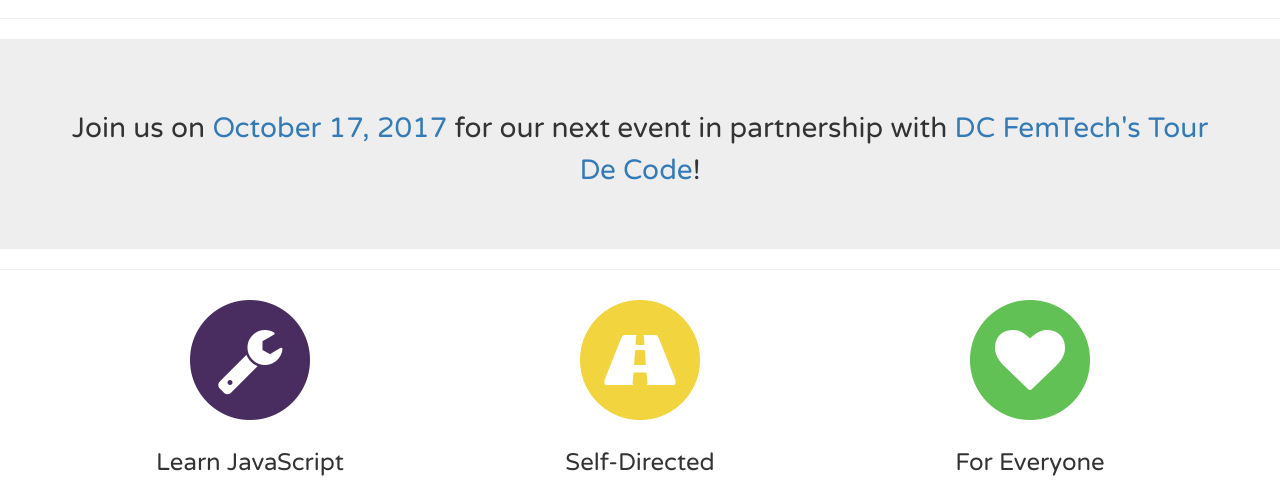
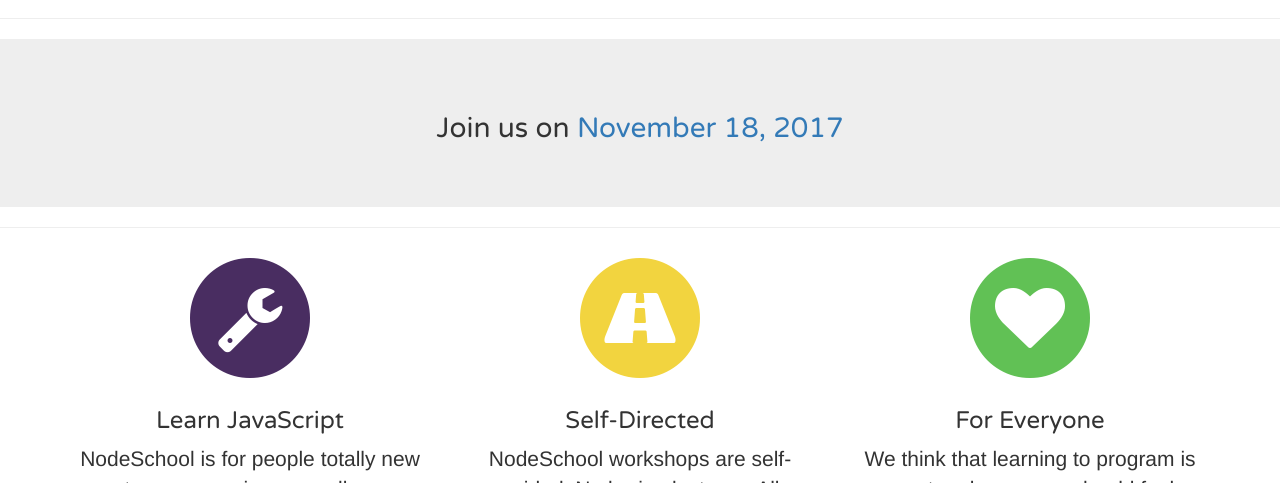
Before and after one commit to nodeschool/washingtondc, a website: page index.html in a window 1280 px wide. Shown: the part 237-720 px from the top of the page. Drawn offline with nearby package versions, Linux system fonts and the light colour scheme; some packages are replaced by stand-ins of ours; a script that the page names is missing.

Commit message:
Adding the November 2017 event.

```diff
--- a/index.html
+++ b/index.html
@@ -45,7 +45,7 @@
     <!--jumbotron-next-event-->
     <div class="jumbotron jumbotron-next-event">
       <div class="container text-center">
-        <h2>Join us on <a href="https://www.meetup.com/preview/node-dc/events/243586589">October 17, 2017</a> for our next event in partnership with <a href="https://dcfemtech.github.io/tourdecode-2017">DC FemTech's Tour De Code</a>!</h2>
+        <h2>Join us on <a href="https://www.meetup.com/preview/node-dc/events/244293886">November 18, 2017</a></h2>
       </div>
     </div>
     <hr />
```
